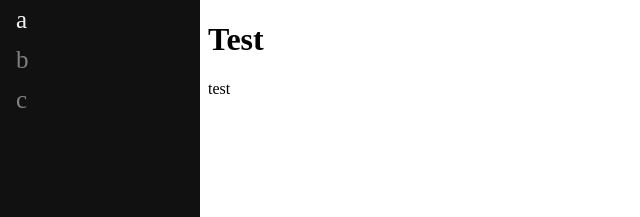
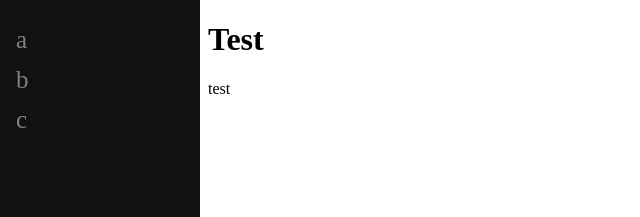
Before and after one commit to ddigiorg/ddigiorg.github.io, a Jekyll site: the page built from index.html, in a window 1280 px wide. Shown: the top 217 px of the page, without its empty margins (0-640 px from the left). Built offline with Jekyll 4.4.1, drawn with Linux system fonts in a browser that asks for light colours.

Commit message:
style.css update

```diff
--- a/_layouts/default.html
+++ b/_layouts/default.html
@@ -7,12 +7,14 @@
 </head>
 <body>
 
+<!-- Side navigation -->
 <div class="sidenav">
     {% for item in site.data.sidenav.docs %}
         <a href="{{site.baseurl}}{{item.url}}">{{item.title}}</a>
     {% endfor %}
 </div>
 
+<!-- Page content -->
 <div class="content">
     {{content}}
 </div>
--- a/css/style.scss
+++ b/css/style.scss
@@ -7,9 +7,12 @@
     height: 100%;
     width: 200px;
     position: fixed;
+    z-index: 1;
     top: 0;
     left: 0;
-    background-color: #111111;
+    background-color: #111;
+    overflow-x: hidden;
+    padding-top: 20px;
 }
 
 /* The navigation menu links */
```
